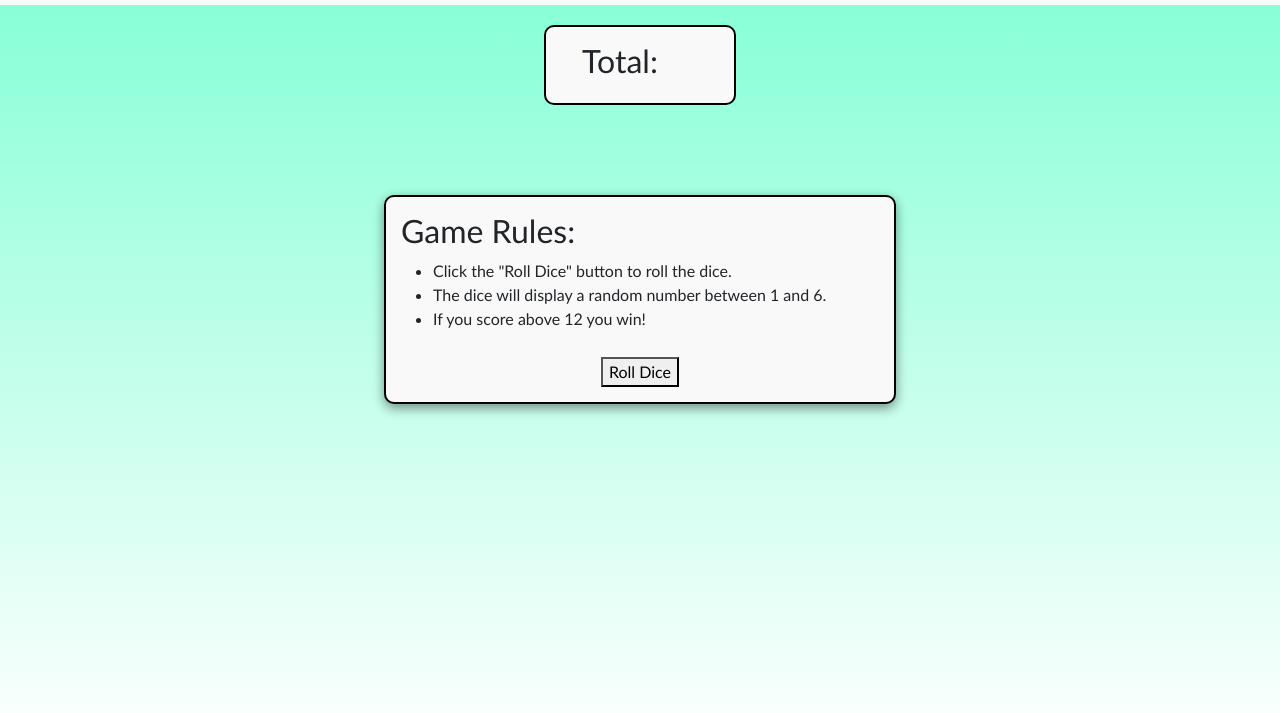
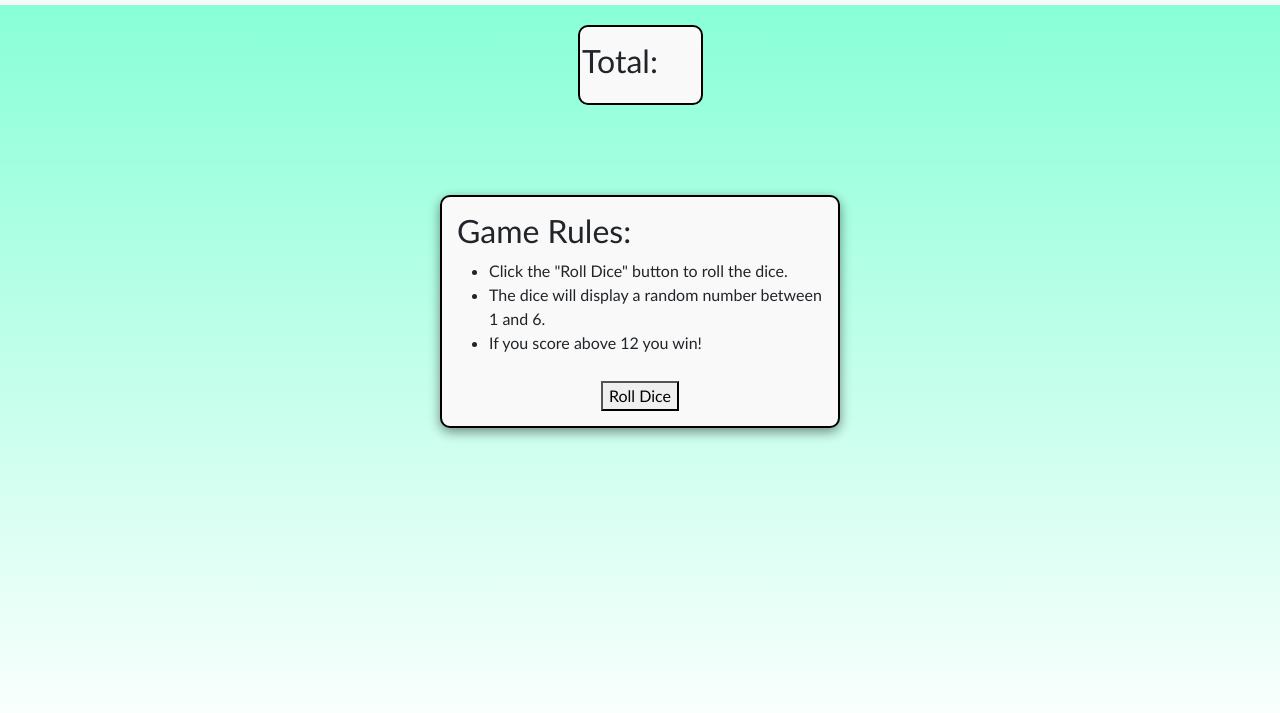
Before and after one commit to samcooper7/Hackathon-Game-Roll-a-dice, a website: page index.html in a window 1280 px wide. Shown: the part 51-764 px from the top of the page. Drawn offline with nearby package versions, Linux system fonts and the light colour scheme.

Commit message:
changed sizes

```diff
--- a/style.css
+++ b/style.css
@@ -10,7 +10,7 @@ body {
     gap: 40px;
     align-items: center;
     font-size: 24px;
-    width: 15%;
+    width: 125px;
     margin: 20px auto;
     padding: 15px;
     border: 2px solid black;
@@ -46,7 +46,7 @@ body {
 }
 
 .section-rules {
-    width: 40%;
+    width: 400px;
     margin: 20px auto;
     padding: 15px;
     border: 2px solid black;
```
